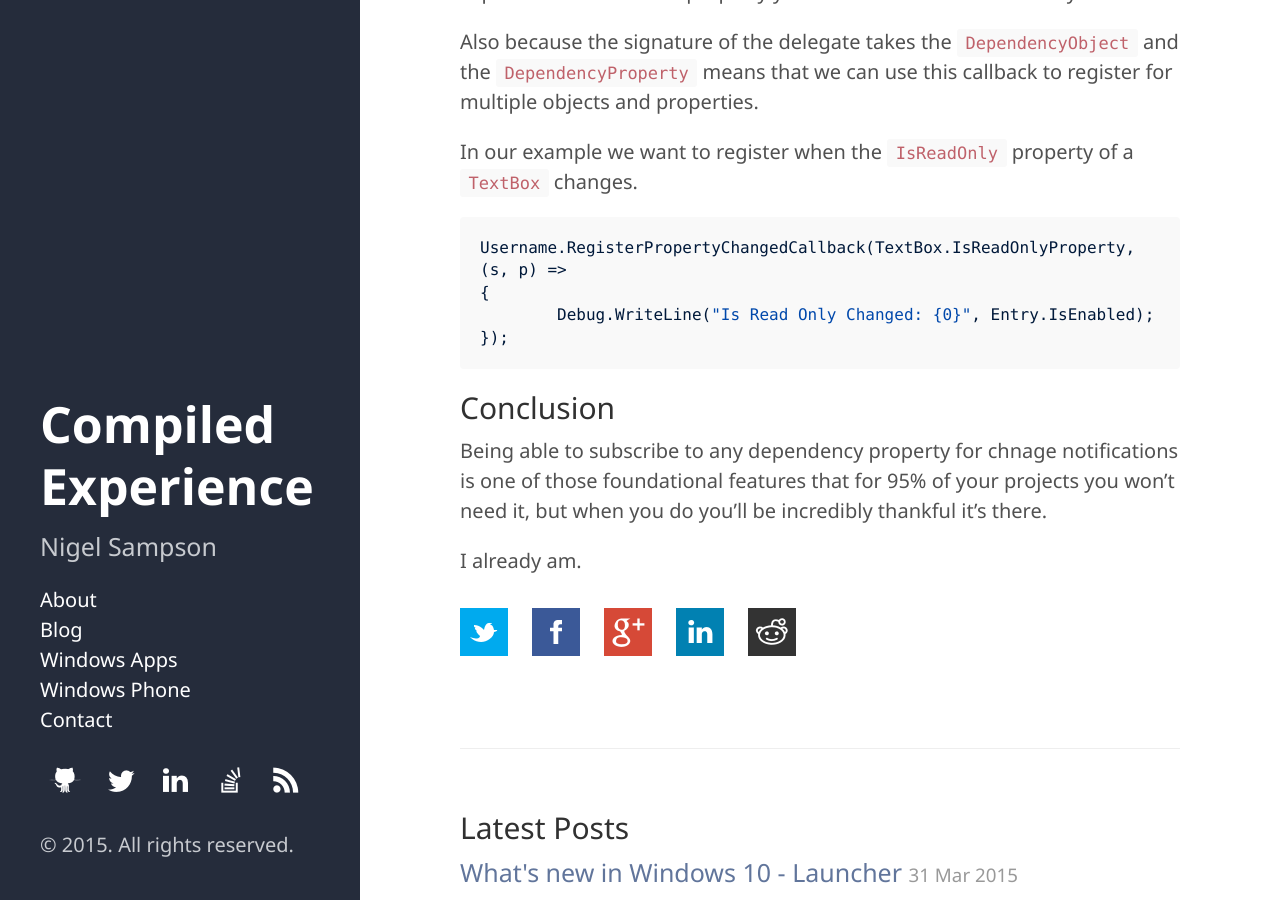
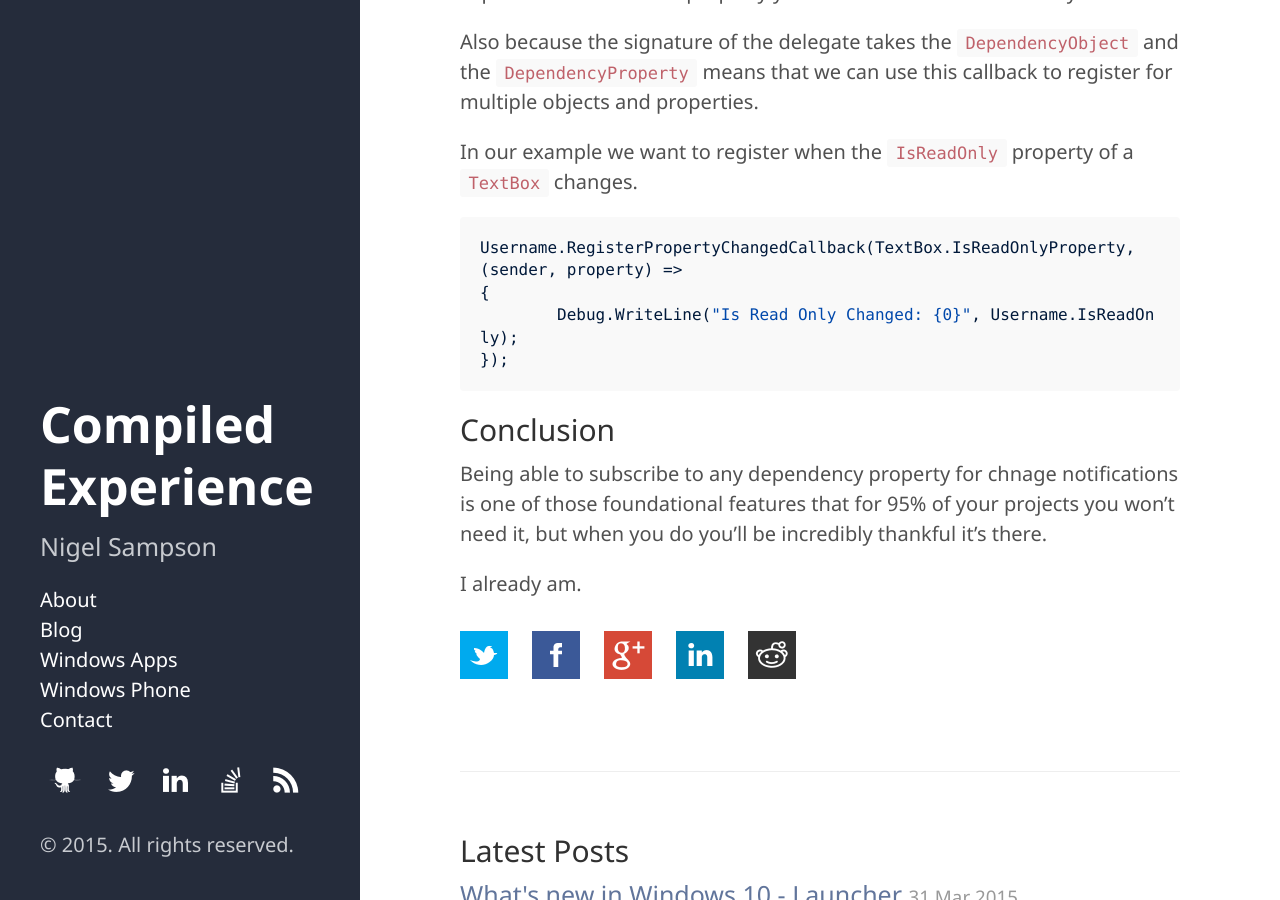
Before and after one commit to nigel-sampson/nigel-sampson.github.io, a Jekyll site: the page built from _posts/2015-04-01-windows-10-property-changed.md, in a window 1280 px wide and 900 px high, scrolled down 918 px. Built offline with Jekyll 4.4.1, drawn with Linux system fonts in a browser that asks for light colours; Markdown is read by kramdown in place of the engine named in the settings.

Commit message:
Property changed bug

````diff
--- a/_posts/2015-04-01-windows-10-property-changed.md
+++ b/_posts/2015-04-01-windows-10-property-changed.md
@@ -21,9 +21,9 @@ Also because the signature of the delegate takes the `DependencyObject` and the
 In our example we want to register when the `IsReadOnly` property of a `TextBox` changes.
 
 ``` csharp
-Username.RegisterPropertyChangedCallback(TextBox.IsReadOnlyProperty, (s, p) =>
+Username.RegisterPropertyChangedCallback(TextBox.IsReadOnlyProperty, (sender, property) =>
 {
-	Debug.WriteLine("Is Read Only Changed: {0}", Entry.IsEnabled);
+	Debug.WriteLine("Is Read Only Changed: {0}", Username.IsReadOnly);
 });
 ```
 
````
